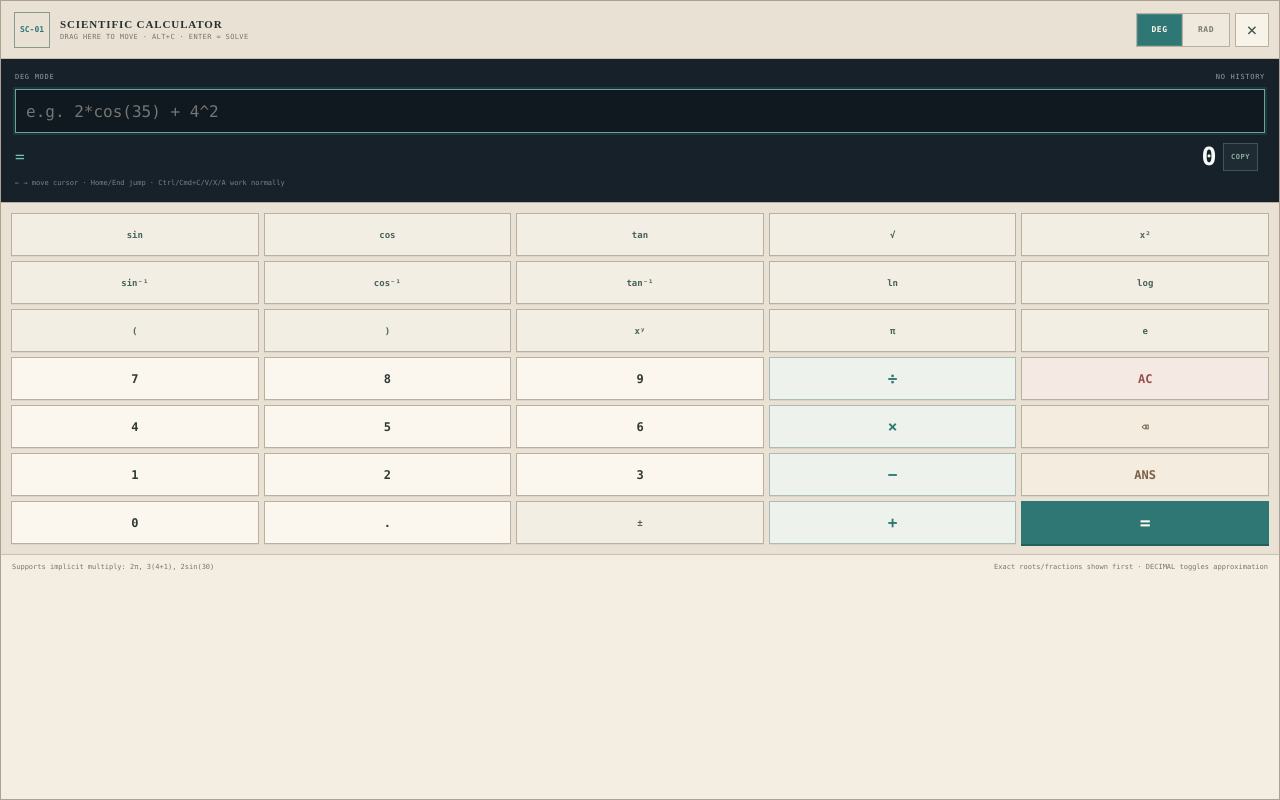
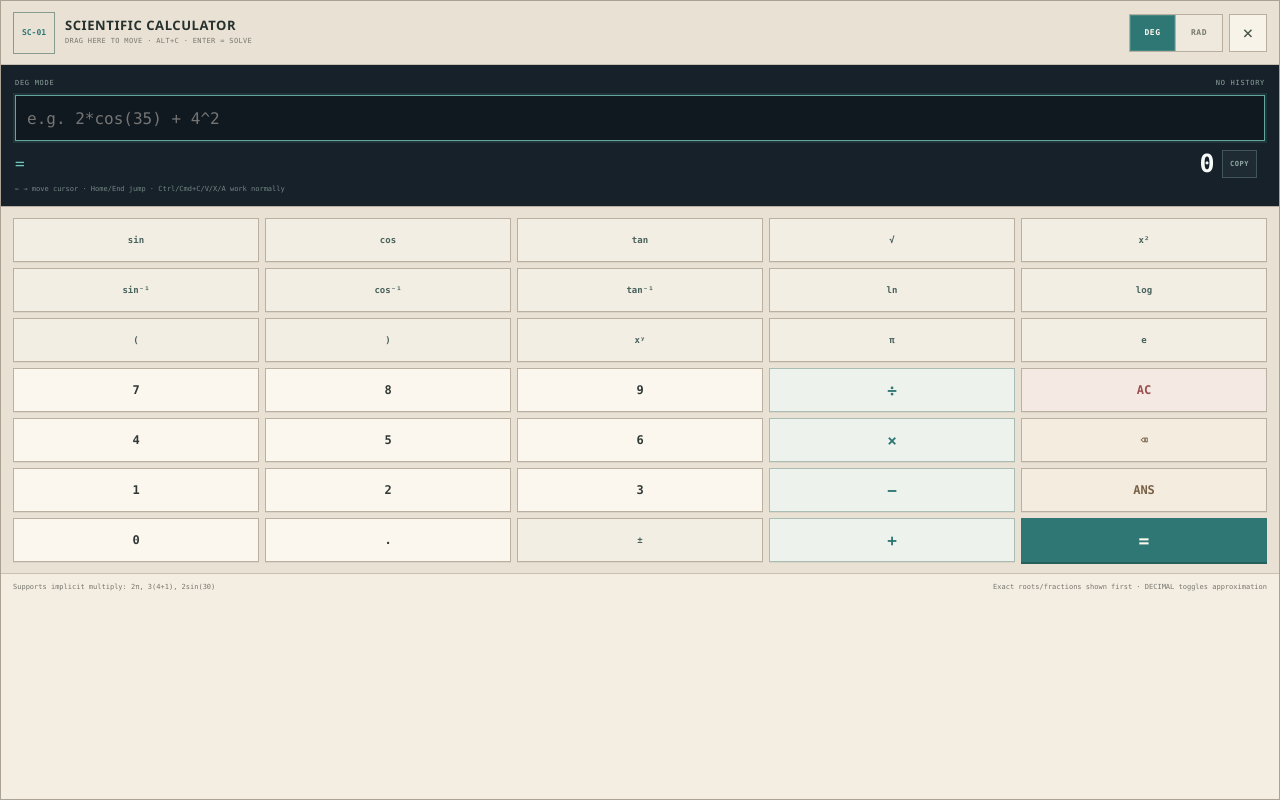
Before and after one commit to Weather-Mister/statics-lab, a website: page desktop-calculator/index.html in a window 1280 px wide. Drawn offline with Linux system fonts and the light colour scheme.

Commit message:
Polish calculator desktop spacing and typography

```diff
--- a/desktop-calculator/standalone.css
+++ b/desktop-calculator/standalone.css
@@ -1,26 +1,127 @@
 *{box-sizing:border-box}
 html,body{margin:0;padding:0;width:100%;height:100%;overflow:hidden;background:transparent}
+body{-webkit-font-smoothing:antialiased;text-rendering:optimizeLegibility}
 .commandCenter,.calculatorToggle,.calculatorMobileToggle{display:none!important}
-.scientificCalc{
+
+.scientificCalc,
+.scientificCalc.positioned{
   position:absolute!important;
-  inset:0!important;
-  right:auto!important;
-  top:auto!important;
-  left:0!important;
+  inset:0 auto auto 0!important;
   width:100%!important;
-  height:100%!important;
-  max-height:none!important;
-  overflow:hidden!important;
+  height:auto!important;
+  min-height:100%!important;
+  max-height:100vh!important;
+  overflow-x:hidden!important;
+  overflow-y:auto!important;
   opacity:1!important;
   visibility:visible!important;
   transform:none!important;
   transform-origin:center!important;
   transition:none!important;
   box-shadow:none!important;
+  scrollbar-width:thin;
 }
-.scientificCalc.positioned{left:0!important;top:0!important;right:auto!important;width:100%!important}
-.calcTopbar{-webkit-app-region:drag;position:relative!important;top:auto!important}
-.calcTopActions,.calcTopActions *,.calcDisplay,.calcDisplay *,.calcKeys,.calcKeys *,.calcFooter,.calcFooter *{-webkit-app-region:no-drag}
-@media(max-width:780px){
-  .scientificCalc,.scientificCalc.positioned{inset:0!important;left:0!important;right:auto!important;top:0!important;width:100%!important;height:100%!important;max-height:none!important}
+
+.calcTopbar{
+  -webkit-app-region:drag;
+  position:relative!important;
+  top:auto!important;
+  min-height:64px!important;
+  padding:10px 12px!important;
+  gap:10px!important;
 }
+
+.calcIdentity{
+  flex:1 1 auto;
+  min-width:0!important;
+  gap:10px!important;
+  overflow:hidden;
+}
+
+.calcCode{
+  width:42px!important;
+  height:42px!important;
+  font-size:8px!important;
+  line-height:1!important;
+}
+
+.calcIdentity>div{min-width:0!important}
+
+.calcIdentity strong{
+  font-family:"Segoe UI",Arial,sans-serif!important;
+  font-size:13px!important;
+  line-height:1.15!important;
+  font-weight:700!important;
+  letter-spacing:.045em!important;
+  color:#26312e!important;
+  white-space:nowrap;
+  overflow:hidden;
+  text-overflow:ellipsis;
+}
+
+.calcIdentity small{
+  margin-top:4px!important;
+  font-family:ui-monospace,SFMono-Regular,Consolas,Menlo,monospace!important;
+  font-size:7px!important;
+  line-height:1.35!important;
+  letter-spacing:.05em!important;
+}
+
+.calcTopActions{
+  flex:0 0 auto;
+  gap:6px!important;
+}
+
+.calcAngleSwitch{height:38px!important}
+.calcAngleOption{height:36px!important;min-width:46px!important}
+.calcCloseBtn{width:38px!important;height:38px!important}
+
+.calcDisplay{padding:14px 14px 12px!important}
+.calcDisplayMeta{margin-bottom:8px!important}
+.calcExpression{height:46px!important;padding:9px 11px!important}
+.calcResultRow{margin-top:8px!important;gap:8px!important}
+.calcKeyboardHint{margin-top:7px!important}
+
+.calcKeys{
+  gap:6px!important;
+  padding:11px 12px!important;
+}
+.calcKey{height:44px!important}
+
+.calcFooter{
+  padding:9px 12px 10px!important;
+  gap:12px!important;
+}
+
+.calcTopActions,.calcTopActions *,
+.calcDisplay,.calcDisplay *,
+.calcKeys,.calcKeys *,
+.calcFooter,.calcFooter *{-webkit-app-region:no-drag}
+
+@media(max-height:610px){
+  .calcTopbar{min-height:58px!important;padding:8px 10px!important}
+  .calcCode{width:38px!important;height:38px!important}
+  .calcAngleSwitch{height:34px!important}
+  .calcAngleOption{height:32px!important}
+  .calcCloseBtn{width:34px!important;height:34px!important}
+  .calcDisplay{padding:11px 12px 10px!important}
+  .calcExpression{height:42px!important}
+  .calcKeys{gap:4px!important;padding:8px 10px!important}
+  .calcKey{height:40px!important}
+  .calcFooter{padding:7px 10px 8px!important}
+}
+
+@media(max-width:430px){
+  .calcIdentity strong{font-size:12px!important}
+  .calcIdentity small{font-size:6.5px!important}
+  .calcTopbar{padding-left:10px!important;padding-right:10px!important}
+}
+
+@media(max-width:390px){
+  .calcIdentity small{max-width:170px!important}
+  .calcKeys{gap:4px!important;padding:8px!important}
+  .calcKey{height:41px!important;font-size:11px!important}
+  .calcFooter{display:block!important}
+  .calcFooter span{display:block}
+  .calcFooter span+span{margin-top:3px}
+}
```
